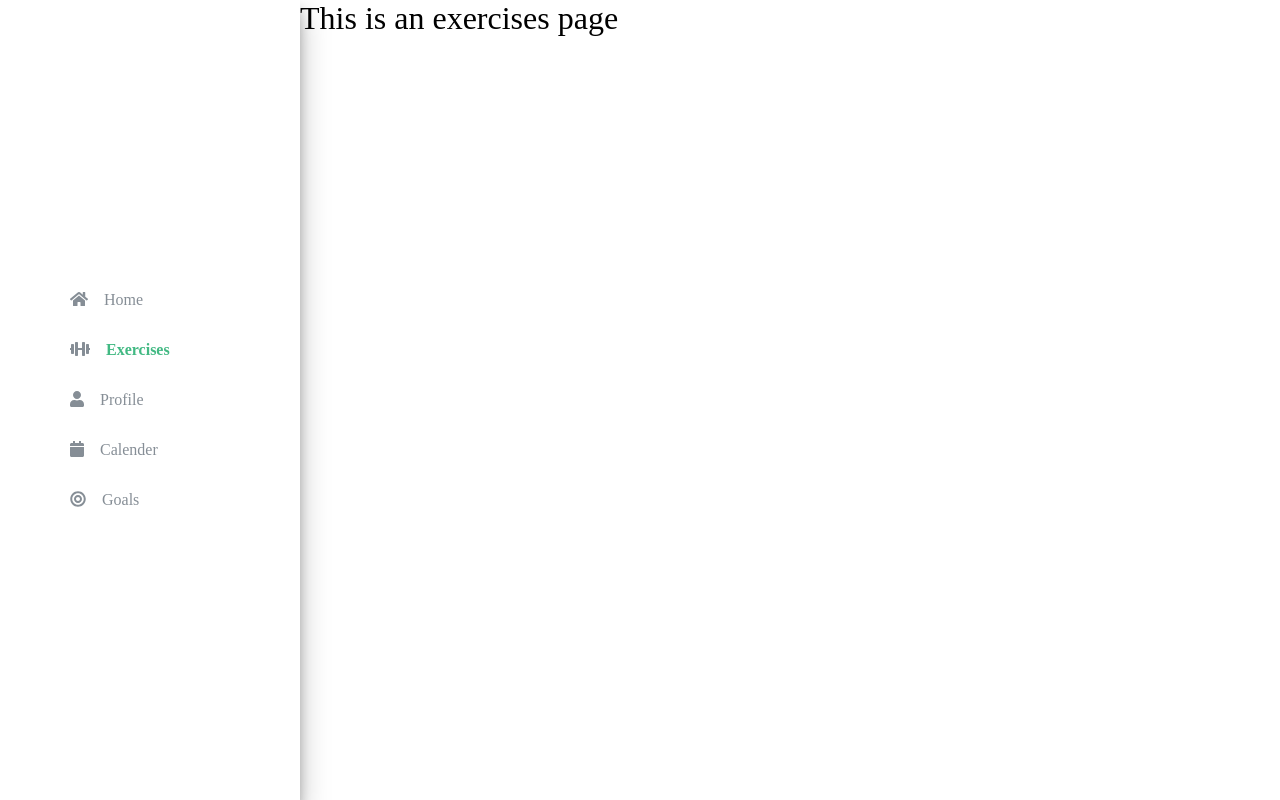
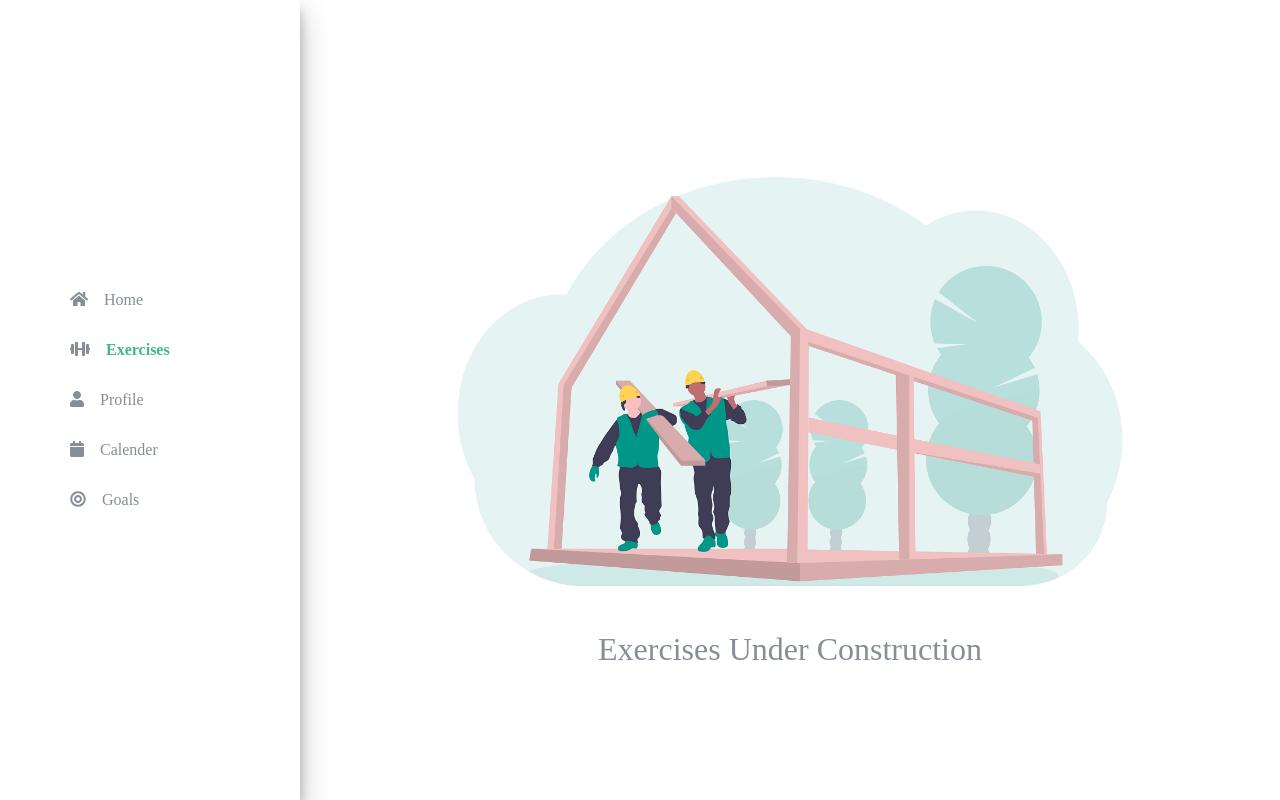
Before and after one commit to tuantruong625/gym-buddy, a Vue app: page /exercises in a window 1280 px wide. Built offline with nearby package versions, Linux system fonts and the light colour scheme.

Commit message:
Add under construction pages

```diff
--- a/src/views/Calender.vue
+++ b/src/views/Calender.vue
@@ -1,5 +1,8 @@
 <template>
-	<h1>Calender</h1>
+	<div class="calender">
+		<img class="underConstruction" src="@/assets/under-construction.png" alt>
+		<h1>Calender Under Construction</h1>
+	</div>
 </template>
 
 <script>
@@ -7,4 +10,14 @@ export default {}
 </script>
 
 <style>
+.calender {
+	display: flex;
+	flex-direction: column;
+	justify-content: center;
+	align-items: center;
+	color: #868e96;
+}
+.underConstruction {
+	width: 50rem;
+}
 </style>
--- a/src/views/Exercises.vue
+++ b/src/views/Exercises.vue
@@ -1,5 +1,28 @@
 <template>
 	<div class="exercises">
-		<h1>This is an exercises page</h1>
+		<img class="underConstruction" src="@/assets/under-construction.png" alt>
+		<h1>Exercises Under Construction</h1>
 	</div>
 </template>
+
+<script>
+// @ is an alias to /src
+
+export default {
+	name: 'exercises',
+	components: {}
+}
+</script>
+
+<style lang="scss">
+.exercises {
+	display: flex;
+	flex-direction: column;
+	justify-content: center;
+	align-items: center;
+	color: #868e96;
+}
+.underConstruction {
+	width: 50rem;
+}
+</style>
--- a/src/views/Goals.vue
+++ b/src/views/Goals.vue
@@ -1,5 +1,8 @@
 <template>
-	<h1>Goals</h1>
+	<div class="goals">
+		<img class="underConstruction" src="@/assets/under-construction.png" alt>
+		<h1>Goals Under Construction</h1>
+	</div>
 </template>
 
 <script>
@@ -7,4 +10,14 @@ export default {}
 </script>
 
 <style>
+.goals {
+	display: flex;
+	flex-direction: column;
+	justify-content: center;
+	align-items: center;
+	color: #868e96;
+}
+.underConstruction {
+	width: 50rem;
+}
 </style>
--- a/src/views/Home.vue
+++ b/src/views/Home.vue
@@ -1,6 +1,7 @@
 <template>
 	<div class="home">
-		<h1>Dashboard</h1>
+		<img class="underConstruction" src="@/assets/under-construction.png" alt>
+		<h1>Dashboard Under Construction</h1>
 	</div>
 </template>
 
@@ -12,3 +13,16 @@ export default {
 	components: {}
 }
 </script>
+
+<style lang="scss">
+.home {
+	display: flex;
+	flex-direction: column;
+	justify-content: center;
+	align-items: center;
+	color: #868e96;
+}
+.underConstruction {
+	width: 50rem;
+}
+</style>
--- a/src/views/Profile.vue
+++ b/src/views/Profile.vue
@@ -1,5 +1,8 @@
 <template>
-	<h1>Profile</h1>
+	<div class="profile">
+		<img class="underConstruction" src="@/assets/under-construction.png" alt>
+		<h1>Profile Under Construction</h1>
+	</div>
 </template>
 
 <script>
@@ -7,4 +10,14 @@ export default {}
 </script>
 
 <style>
+.profile {
+	display: flex;
+	flex-direction: column;
+	justify-content: center;
+	align-items: center;
+	color: #868e96;
+}
+.underConstruction {
+	width: 50rem;
+}
 </style>
```
Also changed, not shown: src/assets/under-construction.png (added).
